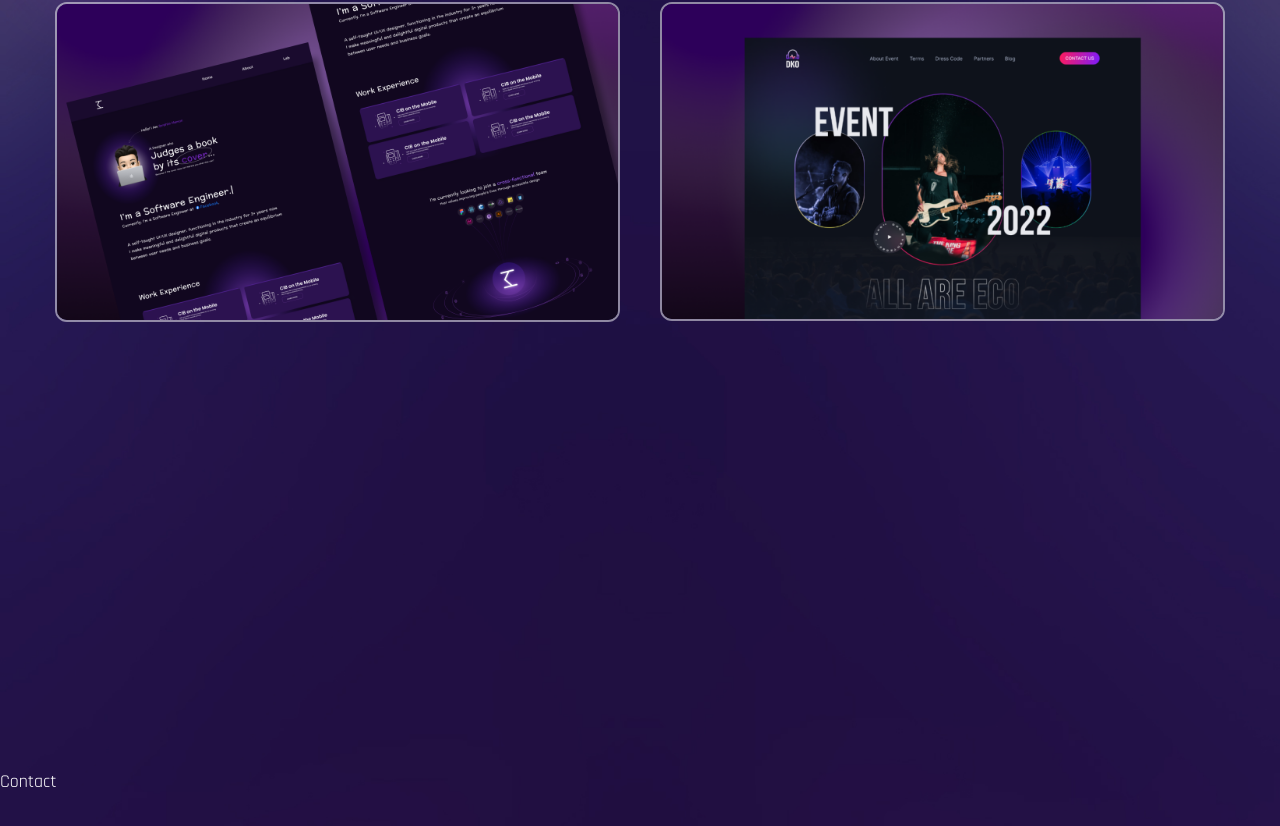
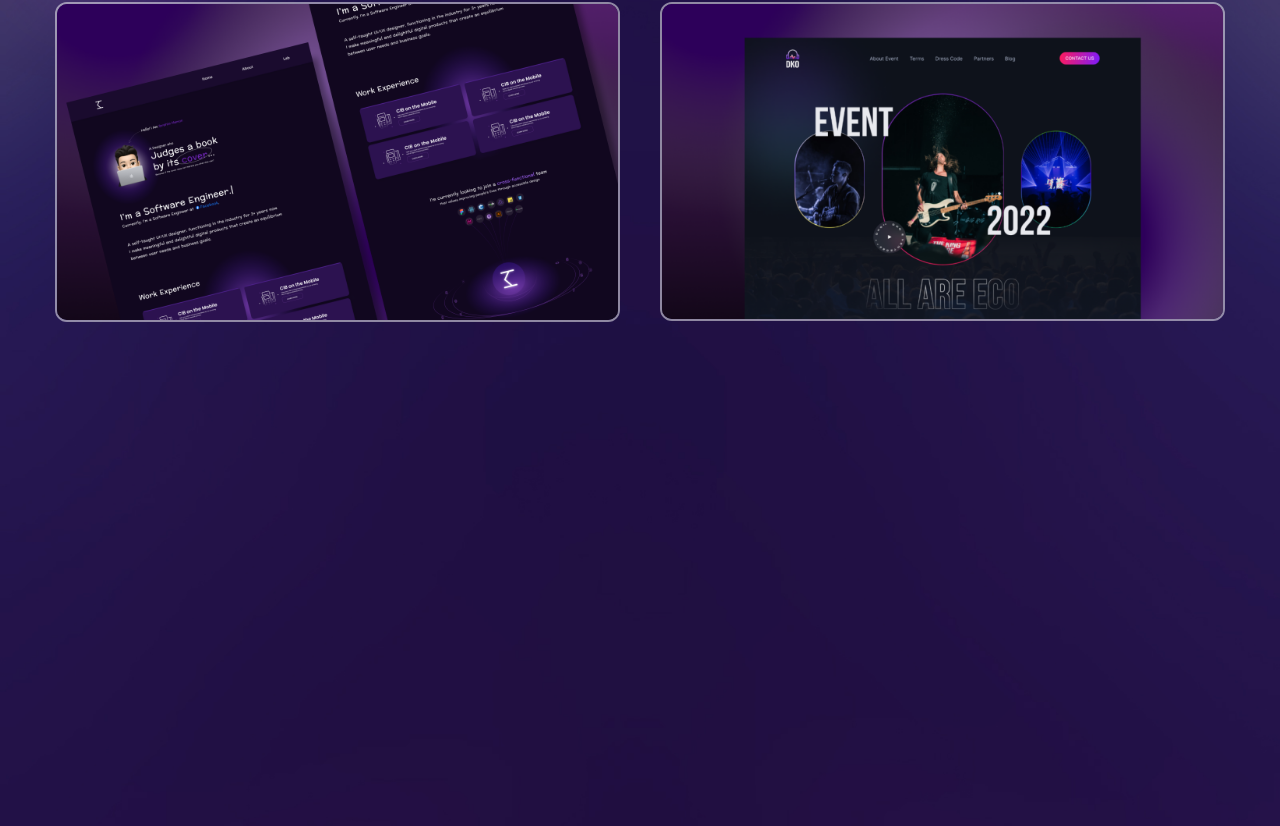
Before and after one commit to ibqn/vite-portfolio, a React (Vite) app: page / in a window 1280 px wide. Shown: the part 2754-3580 px from the top of the page. Built offline with nearby package versions, Linux system fonts and the light colour scheme; a web font is replaced by a local one.

Commit message:
working on contacts page

```diff
--- a/src/components/contact.tsx
+++ b/src/components/contact.tsx
@@ -1,7 +1,9 @@
 export const Contact = () => {
   return (
     <section id="contact" className="section">
-      Contact
+      <div className="container mx-auto">
+        <div></div>
+      </div>
     </section>
   )
 }
```
